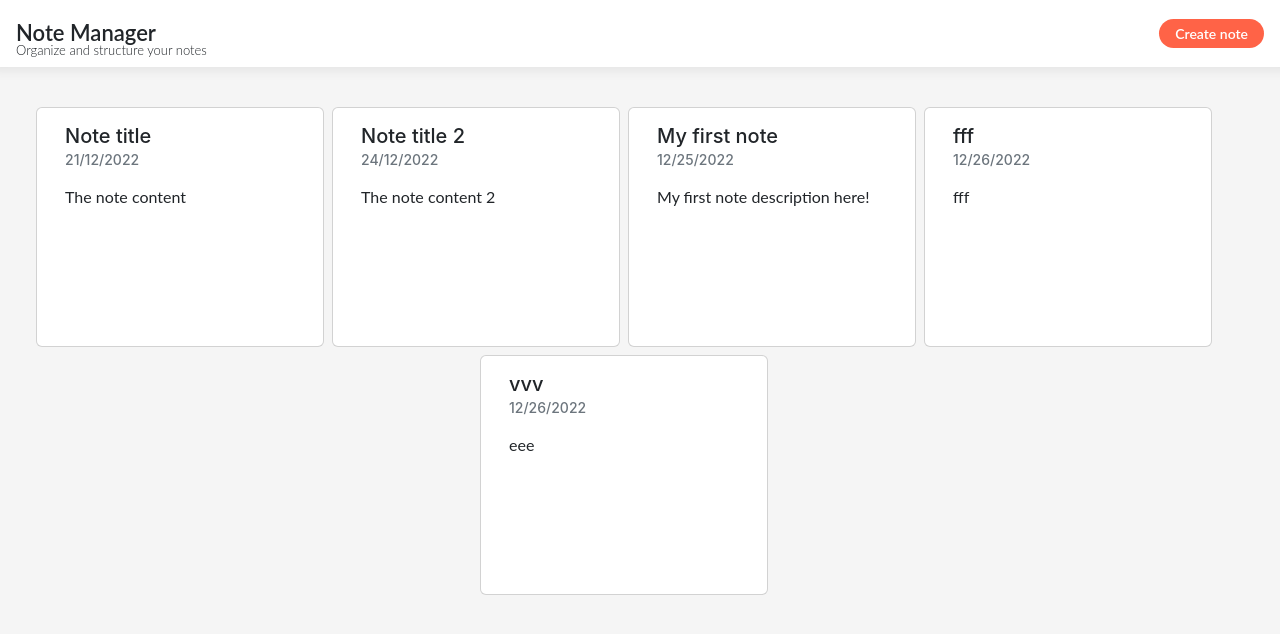
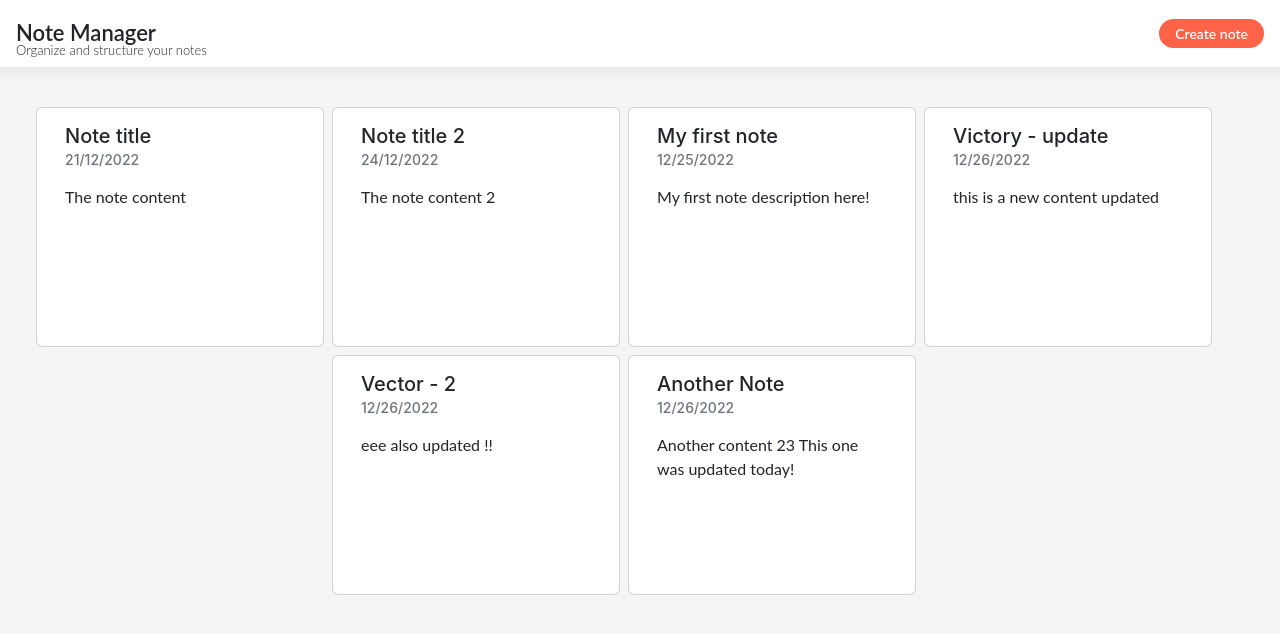
Before and after one commit to 47leonel-wabo/r18-react-redux, a React (Create React App) app: page / in a window 1280 px wide. Shown: the top 634 px of the page. Built offline with nearby package versions, Linux system fonts and the light colour scheme; data requests are answered from the project's data file.

Commit message:
Fixing note update

```diff
--- a/db.json
+++ b/db.json
@@ -19,16 +19,22 @@
       "id": 3
     },
     {
-      "title": "fff",
-      "content": "fff",
+      "title": "Victory - update",
+      "content": "this is a new content updated",
       "created_at": "12/26/2022",
       "id": 4
     },
     {
-      "title": "vvv",
-      "content": "eee",
+      "title": "Vector - 2",
+      "content": "eee\n\nalso updated !!",
       "created_at": "12/26/2022",
       "id": 5
+    },
+    {
+      "title": "Another Note",
+      "content": "Another content 23\n\nThis one was updated today!",
+      "created_at": "12/26/2022",
+      "id": 6
     }
   ]
 }
--- a/src/api/note-api.js
+++ b/src/api/note-api.js
@@ -27,12 +27,13 @@ class NoteApi {
     return response.data;
   }
 
-  static async updateNotById(noteData) {
-    const response = await axios.patch(
-      `${BASE_URL}/${noteData.id}`,
-      noteData,
-      {}
-    );
+  static async updateNotById(noteId, noteData) {
+    // console.log("update api called with", noteData);
+    const response = await axios.patch(`${BASE_URL}/${noteId}`, noteData, {
+      headers: {
+        "Content-Type": "application/json",
+      },
+    });
     return response.data;
   }
 }
--- a/src/components/not-form/NoteForm.jsx
+++ b/src/components/not-form/NoteForm.jsx
@@ -58,6 +58,7 @@ const NoteForm = ({
       ...note,
       created_at: new Date().toLocaleDateString(),
     });
+
     setNote({ title: "", content: "" });
   }
 
--- a/src/pages/note-details/NoteDetails.jsx
+++ b/src/pages/note-details/NoteDetails.jsx
@@ -1,8 +1,9 @@
 import React, { useState } from "react";
-import { useSelector } from "react-redux";
+import { useDispatch, useSelector } from "react-redux";
 import { useParams } from "react-router-dom";
+import NoteApi from "../../api/note-api";
 import NoteForm from "../../components/not-form/NoteForm";
-import { notesSelector } from "../../store/note/note-slice";
+import { notesSelector, updateNote } from "../../store/note/note-slice";
 import details from "./details.module.css";
 
 const NoteDetails = () => {
@@ -11,6 +12,13 @@ const NoteDetails = () => {
   const note = useSelector(notesSelector).find(
     (n) => n.id === Number.parseInt(id)
   );
+  const dispatch = useDispatch();
+
+  async function handleNoteUpdate(targetedNote) {
+    const updatedNote = await NoteApi.updateNotById(note.id, targetedNote);
+    dispatch(updateNote(updatedNote));
+    setEditNoteMode(false);
+  }
 
   if (!note) {
     return <p>Loading...</p>;
@@ -24,7 +32,7 @@ const NoteDetails = () => {
         editableNote={note}
         handleDelete={() => console.log("delete")}
         handleEdit={() => setEditNoteMode((prev) => !prev)}
-        handleSubmit={() => console.log("submit")}
+        handleSubmit={handleNoteUpdate}
       />
     </div>
   );
--- a/src/store/note/note-slice.js
+++ b/src/store/note/note-slice.js
@@ -15,10 +15,16 @@ const noteSlice = createSlice({
         ...action.payload,
       });
     },
+    updateNote: (currentSlice, action) => {
+      const targetIndex = currentSlice.noteList.findIndex(
+        (note) => note.id === action.payload.id
+      );
+      currentSlice.noteList[targetIndex] = action.payload;
+    },
   },
 });
 
 export const notesSelector = (state) => state.NOTES.noteList;
 
 export default noteSlice.reducer;
-export const { setNotes, addNote } = noteSlice.actions;
+export const { setNotes, addNote, updateNote } = noteSlice.actions;
```
